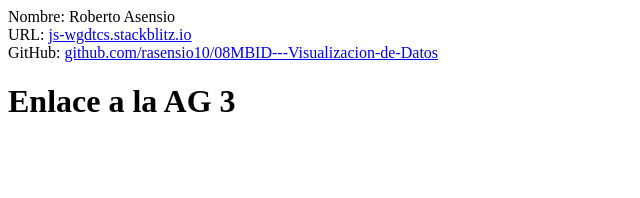
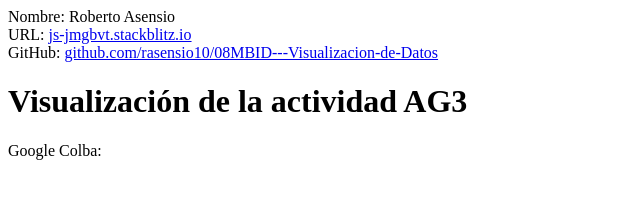
Before and after one commit to rasensio10/MBI_AG3, a website: page index.html in a window 1280 px wide. Shown: the whole page, without its empty margins (0-640 px from the left). Drawn offline with Linux system fonts and the light colour scheme.

Commit message:
1 file modified

```diff
--- a/index.html
+++ b/index.html
@@ -6,9 +6,9 @@
 
     <span class="negrita">URL:</span>
 
-      <a href="https://js-wgdtcs.stackblitz.io" target="_blank">
+      <a href="https://js-jmgbvt.stackblitz.io" target="_blank">
 
-        js-wgdtcs.stackblitz.io
+        js-jmgbvt.stackblitz.io
 
       </a>
 
@@ -16,13 +16,14 @@
 
     <span class="negrita">GitHub:</span>
 
-    <a href="https://github.com/rasensio10/08MBID---Visualizacion-de-Datos.git" target="_blank">
+    <a href="https://github.com/rasensio10/MBI_AG3" target="_blank">
 
       github.com/rasensio10/08MBID---Visualizacion-de-Datos
 
     </a>
 
-    <h1>Enlace a la AG 3</h1>
+    <h1>Visualización de la actividad AG3</h1>
+    Google Colba: <a href = "https://colab.research.google.com/drive/1WWGQhigOY0TfAOaIzSAcbCsd-Vvm7SB5?usp=sharing">
 
 
   </div>
```
